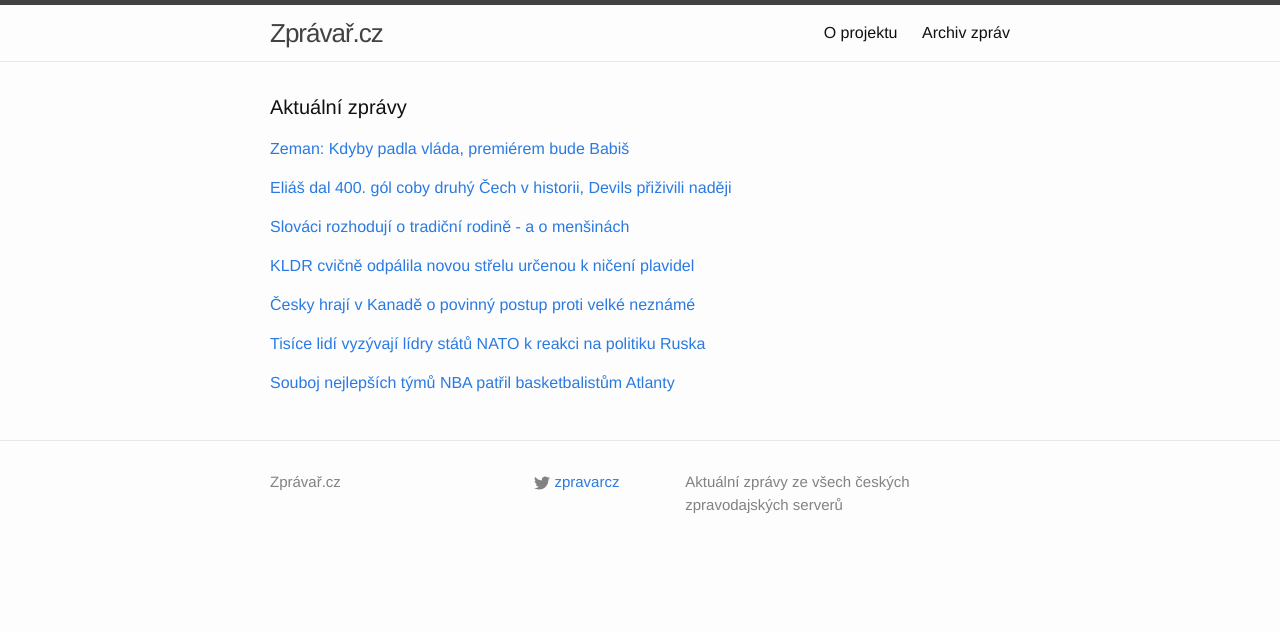
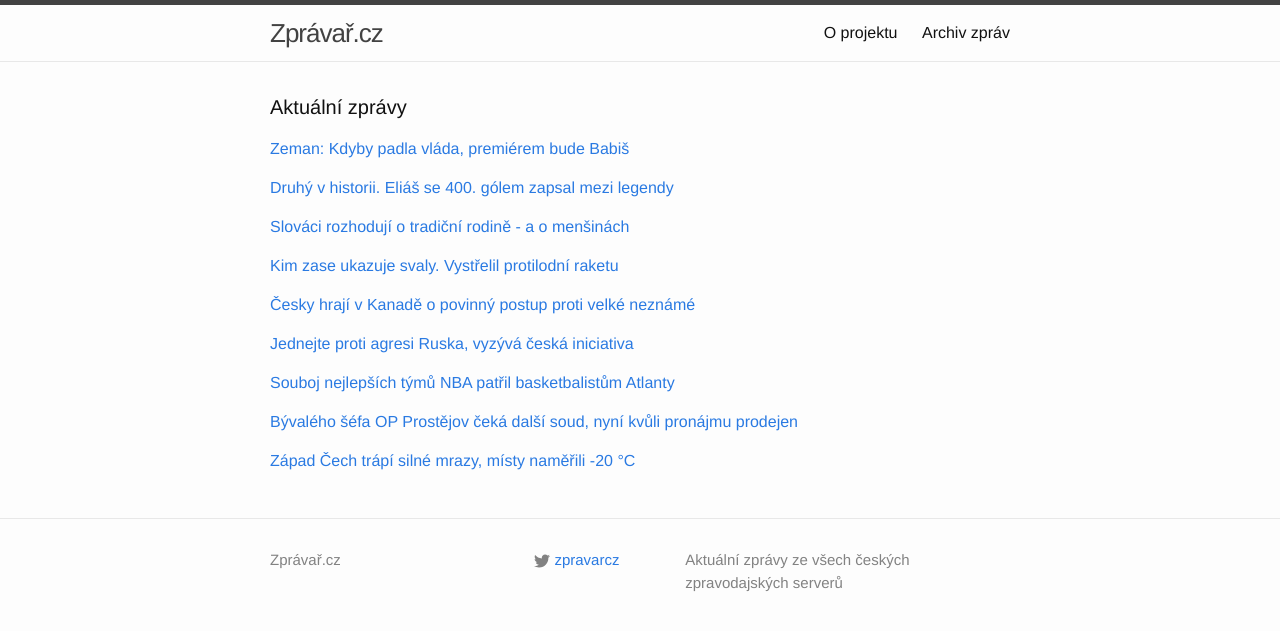
Before and after one commit to adliska/zpravar, a Jekyll site: the page built from index.html, in a window 1280 px wide. Shown: the top 631 px of the page. Built offline with Jekyll 4.4.1, drawn with Linux system fonts in a browser that asks for light colours.

Commit message:
zpravar news update

```diff
--- a/index.html
+++ b/index.html
@@ -21,9 +21,10 @@ layout: default
 <li><a href=http://zpravy.aktualne.cz/domaci/zeman-kdyby-padla-vlada-jmenuji-premierem-babise/r~7015dc0aae9011e4aff10025900fea04/>Zeman: Kdyby padla vláda, jmenuji premiérem Babiše - zpravy.aktualne.cz</a></li>
 <li><a href=http://zpravy.idnes.cz/babise-bych-vybral-za-premiera-rika-zeman-fp2-/domaci.aspx?c=A150206_222904_domaci_neh>Kdyby padla vláda, premiérem bude Babiš, říká Zeman - zpravy.idnes.cz</a></li>
 </ul>
-</div><p><a href="javascript:;" onclick="toggle_visibility('zpravy1')">Eliáš dal 400. gól coby druhý Čech v historii, Devils přiživili naději</a></p>
+</div><p><a href="javascript:;" onclick="toggle_visibility('zpravy1')">Druhý v historii. Eliáš se 400. gólem zapsal mezi legendy</a></p>
 <div id="zpravy1" style="display:none">
 <ul>
+<li><a href=http://www.tyden.cz/rubriky/sport/hokej/nhl/druhy-v-historii-elias-se-400-golem-zapsal-mezi-legendy_332697.html>Druhý v historii. Eliáš se 400. gólem zapsal mezi legendy - www.tyden.cz</a></li>
 <li><a href=http://www.tyden.cz/rubriky/sport/hokej/nhl/elias-dal-400-gol-coby-druhy-cech-v-historii-devils-prizivili-nadeji_332686.html>Eliáš dal 400. gól coby druhý Čech v historii, Devils přiživili naději - www.tyden.cz</a></li>
 <li><a href=http://www.tyden.cz/rubriky/sport/hokej/nhl/elias-dosahl-na-svuj-ctyrsty-gol-devils-vyhrali-i-diky-golu-jagra_332686.html>Eliáš dosáhl na svůj čtyřstý gól, Devils vyhráli i díky gólu Jágra - www.tyden.cz</a></li>
 <li><a href=http://www.sportovninoviny.cz/zpravy/elias-dal-400-gol-v-nhl-k-vyhre-devils-prispel-i-jagr/1178464>Eliáš dal 400. gól v NHL, k výhře Devils přispěl i Jágr - www.sportovninoviny.cz</a></li>
@@ -43,9 +44,10 @@ layout: default
 <li><a href=http://www.novinky.cz/zahranicni/evropa/361030-slovaci-ve-vypjatem-referendu-rozhodnou-o-gayich-a-eutanazii.html>Slováci ve vypjatém referendu rozhodnou o gayích a eutanazii - www.novinky.cz</a></li>
 <li><a href=http://www.ceskatelevize.cz/ct24/svet/300790-slovenske-referendum-o-tradicni-rodine-asi-ztroskota-na-male-ucasti/>Slovenské referendum o tradiční rodině asi ztroskotá na malé účasti - www.ceskatelevize.cz</a></li>
 </ul>
-</div><p><a href="javascript:;" onclick="toggle_visibility('zpravy3')">KLDR cvičně odpálila novou střelu určenou k ničení plavidel</a></p>
+</div><p><a href="javascript:;" onclick="toggle_visibility('zpravy3')">Kim zase ukazuje svaly. Vystřelil protilodní raketu</a></p>
 <div id="zpravy3" style="display:none">
 <ul>
+<li><a href=http://www.tyden.cz/rubriky/zahranici/asie-a-oceanie/kim-zase-ukazuje-svaly-vystrelil-protilodni-raketu_332696.html>Kim zase ukazuje svaly. Vystřelil protilodní raketu - www.tyden.cz</a></li>
 <li><a href=http://www.ceskatelevize.cz/ct24/svet/300867-kldr-cvicne-odpalila-novou-strelu-urcenou-k-niceni-plavidel/>KLDR cvičně odpálila novou střelu určenou k ničení plavidel - www.ceskatelevize.cz</a></li>
 <li><a href=http://www.lidovky.cz/kldr-cvicne-odpalila-novou-strelu-urcenou-k-niceni-plavidel-pqs-/zpravy-svet.aspx?c=A150207_080549_ln_zahranici_mct>KLDR cvičně odpálila novou střelu určenou k ničení plavidel   - www.lidovky.cz</a></li>
 <li><a href=http://www.ceskenoviny.cz/zpravy/zpravy/kldr-cvicne-odpalila-novou-strelu-urcenou-k-niceni-plavidel/1178459>KLDR cvičně odpálila novou střelu určenou k ničení plavidel - www.ceskenoviny.cz</a></li>
@@ -60,9 +62,10 @@ layout: default
 <li><a href=http://www.tyden.cz/rubriky/sport/tenis/cesky-jsou-na-kanadu-pliskova-doufam-ze-neznervoznim_332652.html>Češky jsou na Kanadu. Plíšková: Doufám, že neznervózním - www.tyden.cz</a></li>
 <li><a href=http://www.tyden.cz/rubriky/sport/tenis/cesky-jsou-na-kanadu-doufam-ze-neznervoznim-rika-pliskova_332652.html>Češky jsou na Kanadu. Doufám, že neznervózním, říká Plíšková - www.tyden.cz</a></li>
 </ul>
-</div><p><a href="javascript:;" onclick="toggle_visibility('zpravy5')">Tisíce lidí vyzývají lídry států NATO k reakci na politiku Ruska</a></p>
+</div><p><a href="javascript:;" onclick="toggle_visibility('zpravy5')">Jednejte proti agresi Ruska, vyzývá česká iniciativa</a></p>
 <div id="zpravy5" style="display:none">
 <ul>
+<li><a href=http://www.tyden.cz/rubriky/domaci/politika/jednejte-proti-agresi-ruska-vyzyva-ceska-iniciativa_332694.html>Jednejte proti agresi Ruska, vyzývá česká iniciativa - www.tyden.cz</a></li>
 <li><a href=http://www.ceskenoviny.cz/zpravy/zpravy/tisice-lidi-vyzyvaji-lidry-statu-nato-k-reakci-na-politiku-ruska/1178500>Tisíce lidí vyzývají lídry států NATO k reakci na politiku Ruska - www.ceskenoviny.cz</a></li>
 <li><a href=http://www.denik.cz/z_domova/tisice-lidi-vyzyvaji-lidry-statu-nato-k-reakci-na-politiku-ruska-20150207.html>Tisíce lidí vyzývají lídry států NATO k reakci na politiku Ruska - www.denik.cz</a></li>
 <li><a href=http://www.novinky.cz/domaci/361038-pres-deset-tisic-lidi-podporilo-ceskou-vyzvu-k-reakci-zapadu-na-politiku-ruska.html>Přes deset tisíc lidí podpořilo českou výzvu k reakci Západu na politiku Ruska  - www.novinky.cz</a></li>
@@ -74,4 +77,18 @@ layout: default
 <li><a href=http://sport.idnes.cz/vysledky-basketbalove-nba-dcg-/basket.aspx?c=A150207_092303_sport-basket_par>Souboj lídrů NBA ovládla Atlanta, Cleveland přišel o vítěznou sérii - sport.idnes.cz</a></li>
 <li><a href=http://www.denik.cz/ostatni_sport/bitvu-lidru-v-nba-rezirovala-atlanta-golden-state-jen-marne-dotahovalo-20150207.html>Bitvu lídrů v NBA režírovala Atlanta. Golden State jen marně dotahovalo - www.denik.cz</a></li>
 </ul>
+</div><p><a href="javascript:;" onclick="toggle_visibility('zpravy7')">Bývalého šéfa OP Prostějov čeká další soud, nyní kvůli pronájmu prodejen</a></p>
+<div id="zpravy7" style="display:none">
+<ul>
+<li><a href=http://zpravy.e15.cz/domaci/udalosti/byvaleho-sefa-op-prostejov-ceka-dalsi-soud-nyni-kvuli-pronajmu-prodejen-1160597>Bývalého šéfa OP Prostějov čeká další soud, nyní kvůli pronájmu prodejen - zpravy.e15.cz</a></li>
+<li><a href=http://zpravy.aktualne.cz/regiony/olomoucky/byvaly-sef-op-prostejov-tuhy-skonci-opet-pred-soudem/r~01a6b62aaea611e4833a0025900fea04/>Bývalý šéf OP Prostějov Tuhý skončí opět před soudem - zpravy.aktualne.cz</a></li>
+<li><a href=http://www.denik.cz/z_domova/byvaly-sef-op-prostejov-tuhy-pujde-opet-pred-soud-kvuli-pronajmu-prodejen-201502.html>Exšéf OP Prostějov Tuhý půjde před soud kvůli pronájmu prodejen - www.denik.cz</a></li>
+</ul>
+</div><p><a href="javascript:;" onclick="toggle_visibility('zpravy8')">Západ Čech trápí silné mrazy, místy naměřili -20 °C</a></p>
+<div id="zpravy8" style="display:none">
+<ul>
+<li><a href=http://zpravy.aktualne.cz/pocasi/zapad-cech-trapi-silne-mrazy-karlovarsky-kraj-hlasi-20-c/r~8c334742aeae11e490f70025900fea04/>Západ Čech trápí silné mrazy, místy naměřili -20 °C - zpravy.aktualne.cz</a></li>
+<li><a href=http://vary.idnes.cz/silne-mrazy-zapad-cech-sumava-dj8-/vary-zpravy.aspx?c=A150207_102103_vary-zpravy_skr>Silné mrazy v noci zasáhly západní Čechy, v Šindelové bylo minus 20,7 - vary.idnes.cz</a></li>
+<li><a href=http://www.ceskenoviny.cz/zpravy/zpravy/zapad-cech-zasahly-silne-mrazy-misty-i-pod-minus-20-stupnu/1178510>Západ Čech zasáhly silné mrazy, místy i pod minus 20 stupňů - www.ceskenoviny.cz</a></li>
+</ul>
 </div></div>
```
